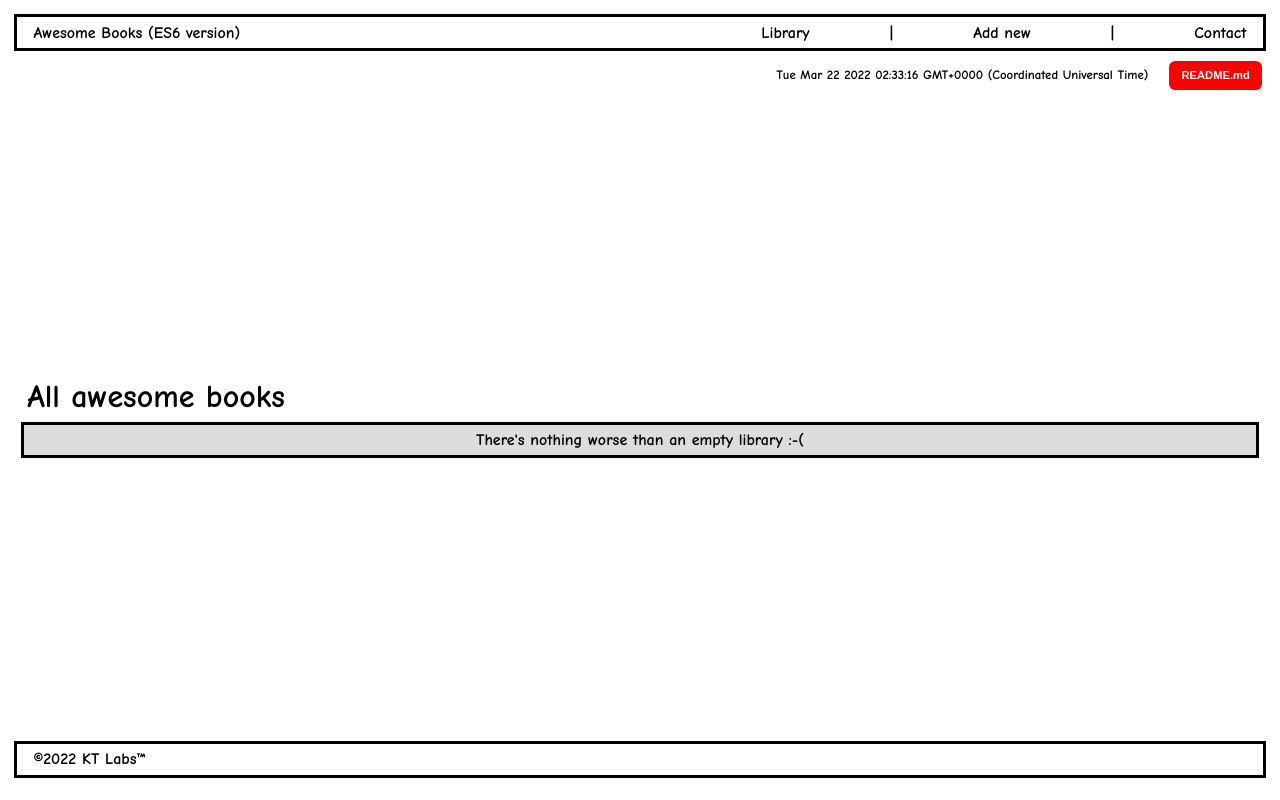
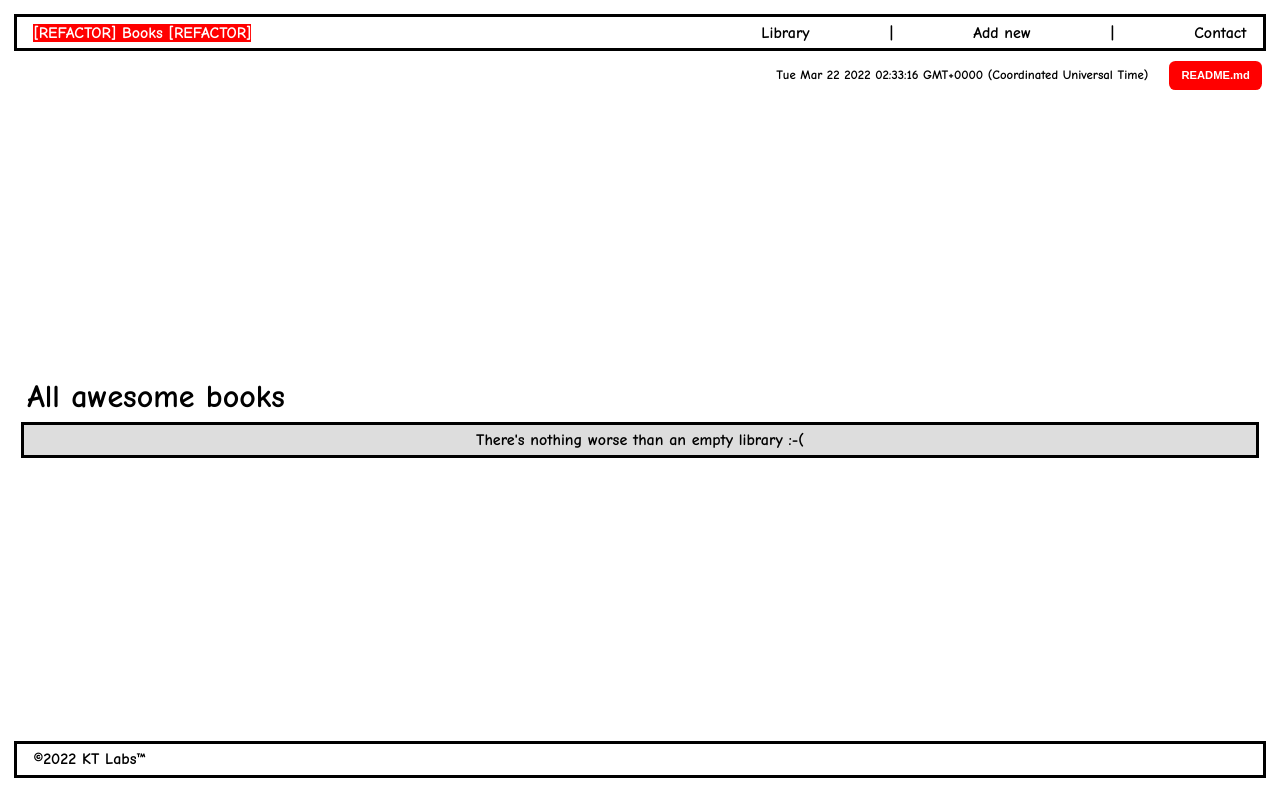
Before and after one commit to mrjuda/books-es6, a website with bundled scripts: page index.html in a window 1280 px wide. Built offline with nearby package versions, Linux system fonts and the light colour scheme.

Commit message:
Define branch refactor

```diff
--- a/index.html
+++ b/index.html
@@ -5,14 +5,14 @@
   <meta http-equiv="X-UA-Compatible" content="IE=edge">
   <meta name="viewport" content="width=device-width, initial-scale=1.0">
   <link rel="stylesheet" href="./styles/index.css" />
-  <title>Awesome Books (ES6 version)</title>
+  <title>AB REFACTOR</title>
 </head>
 <body>
   <div class="grid-container">
     <!-- START OF GRID-CONTAINER -->
     <header>
       <nav class="nav-bar">
-        <div class="logo" id="HomeBtn">Awesome Books (ES6 version)</div>
+        <div class="logo" id="HomeBtn">[REFACTOR] Books [REFACTOR]</div>
 
         <ul class="menu" id="Menu">
           <li class="menu-item" id="LibraryBtn"><a href="#">Library</a></li>
--- a/scripts/index.js
+++ b/scripts/index.js
@@ -1,4 +1,6 @@
 /* eslint-disable max-classes-per-file */
+
+// branch books-es6-refactor
 
 import Library from '../modules/libraryModule.js';
 
--- a/styles/index.scss
+++ b/styles/index.scss
@@ -40,6 +40,11 @@ ul,
 header {
   padding: 0;
   margin: 0;
+}
+
+.logo {
+  color: #fff;
+  background-color: #f00;
 }
 
 .grid-container {
```
Also changed, not shown: modules/libraryModule.js (line endings or trailing spaces), styles/index.css, 1 other file.
